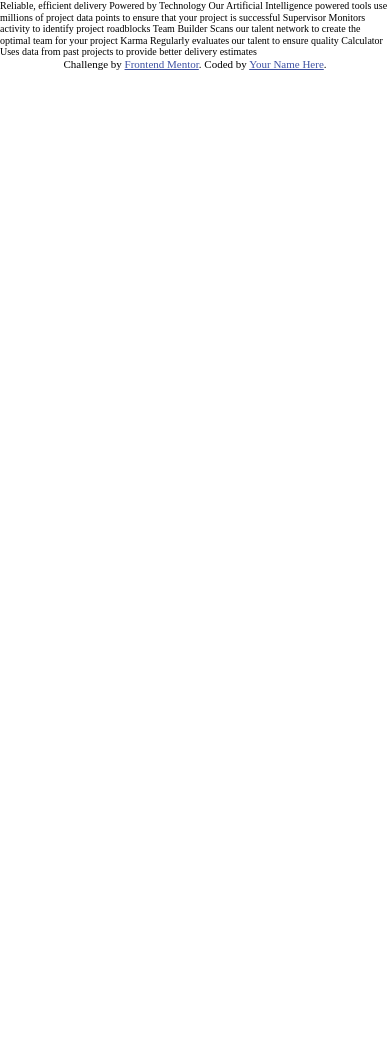
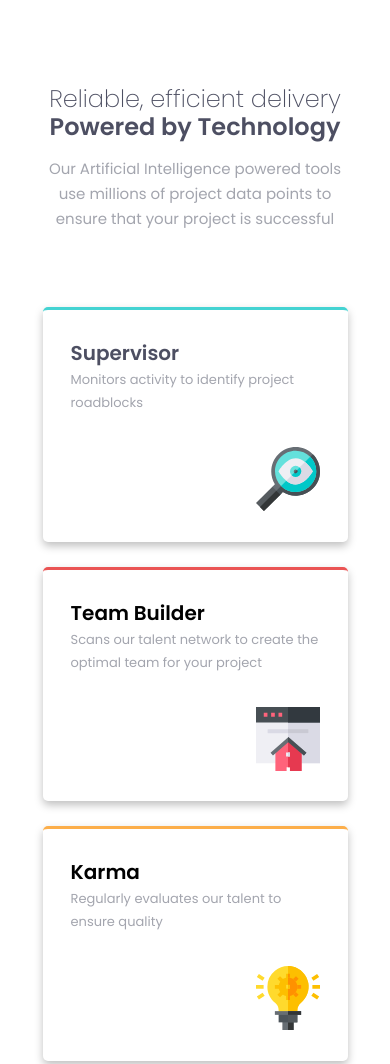
Before and after one commit to Laoluwapo/four-card-feature-section, a plain HTML site: page index.html in a window 390 px wide. Shown: the top 1064 px of the page. Before the commit the page ends 844 px from the top, so only its background shows below. Drawn offline with Linux system fonts and the light colour scheme.

Commit message:
Build the mobile design.

```diff
--- a/css/style.css
+++ b/css/style.css
@@ -8,6 +8,91 @@ html {
     font-size: 62.5%;
 }
 
+body {
+    display: flex;
+    flex-direction: column;
+    align-items: center;
+    font-family: 'Poppins', sans-serif;
+    height: 100vh;
+}
+
+.container {
+    max-width: 375px;
+    padding: 0 3.5rem;
+}
+
+.hero-heading1, .hero-heading2 {
+    font-size: 2.4rem;
+}
+
+.hero-heading1 {
+    font-weight: 200;
+}
+
+.hero-heading2 {
+    font-weight: 600;
+    margin-bottom: 1.6rem;
+}
+
+.hero-heading1, .hero-heading2, .supervisor {
+    color: #4D4F62;
+}
+
+.hero-text {
+    font-size: 1.5rem;
+    font-weight: 400;
+    line-height: 2.5rem;
+    color: hsl(229, 6%, 66%);
+}
+
+.container--hero {
+    margin-bottom: 7.6rem;
+    margin-top: 8.5rem;
+    text-align: center;
+}
+
+.supervisor, .team-builder, .karma, .calculator {
+    box-shadow: 0 4px 8px 0 rgb(0,0,0,25%);
+    border-radius: .5rem;
+    max-width: 311px;
+    margin-bottom: 2.5rem;
+    padding: 2.8rem;
+}
+
+.team-builder {
+    border-top: 3px solid #EA5454;
+}
+
+.segment-heading {
+    font-size: 2rem;
+    font-weight: 600;
+    line-height: 3rem;
+}
+
+.segment-text {
+    font-size: 1.3rem;
+    font-weight: 400;
+    line-height: 2.3rem;
+    margin-bottom: 3.3rem;
+    color: hsl(229, 6%, 66%);
+}
+
+.supervisor {
+    border-top: 3px solid #44D3D2;
+}
+
+.karma {
+    border-top: 3px solid #FCAE4A;
+}
+
+.calculator {
+    border-top: 3px solid #549EF2;
+}
+
+.segment-icon {
+    margin-left: 18.5rem;
+}
+
 .attribution {
     font-size: 11px;
     text-align: center;
--- a/index.html
+++ b/index.html
@@ -5,34 +5,47 @@
   <meta name="viewport" content="width=device-width, initial-scale=1.0">
   <link rel="icon" type="image/png" sizes="32x32" href="./images/favicon-32x32.png">
   <title>Frontend Mentor | Four card feature section</title>
+  <link rel="preconnect" href="https://fonts.googleapis.com">
+  <link rel="preconnect" href="https://fonts.gstatic.com" crossorigin>
+  <link href="https://fonts.googleapis.com/css2?family=Poppins:wght@200;400;600&display=swap" rel="stylesheet">
   <link rel="stylesheet" href="css/normalize.css">
   <link rel="stylesheet" href="css/style.css">
 </head>
 <body>
-
-  Reliable, efficient delivery
-  Powered by Technology
-
-  Our Artificial Intelligence powered tools use millions of project data points
-  to ensure that your project is successful
-
-  Supervisor
-  Monitors activity to identify project roadblocks
-
-  Team Builder
-  Scans our talent network to create the optimal team for your project
-
-  Karma
-  Regularly evaluates our talent to ensure quality
-
-  Calculator
-  Uses data from past projects to provide better delivery estimates
-
-
+  <div class="container">
+    <div class="container--hero">
+      <h2 class="hero-heading1">Reliable, efficient delivery</h2>
+      <h2 class="hero-heading2">Powered by Technology</h2>
+      <p class="hero-text">
+        Our Artificial Intelligence powered tools use millions of project data points
+        to ensure that your project is successful
+      </p>
+    </div>
+    <div class="supervisor">
+      <h3 class="segment-heading">Supervisor</h3>
+      <p class="segment-text">Monitors activity to identify project roadblocks</p>
+      <img class="segment-icon" src="images/icon-supervisor.svg" alt="">
+    </div>
+    <div class="team-builder">
+      <h3 class="segment-heading">Team Builder</h3>
+      <p class="segment-text">Scans our talent network to create the optimal team for your project</p>
+      <img class="segment-icon" src="images/icon-team-builder.svg" alt="">
+    </div>
+    <div class="karma">
+      <h3 class="segment-heading">Karma</h3>
+      <p class="segment-text">Regularly evaluates our talent to ensure quality</p>
+      <img class="segment-icon" src="images/icon-karma.svg" alt="">
+    </div>
+    <div class="calculator">
+      <h3 class="segment-heading">Calculator</h3>
+      <p class="segment-text">Uses data from past projects to provide better delivery estimates</p>
+      <img class="segment-icon" src="images/icon-calculator.svg" alt="">
+    </div>
+  </div>
   <footer>
     <p class="attribution">
       Challenge by <a href="https://www.frontendmentor.io?ref=challenge" target="_blank">Frontend Mentor</a>.
-      Coded by <a href="#">Your Name Here</a>.
+      Coded by <a target="_blank" href="https://twitter.com/laoluwaapo">Gabriel Alivide</a>.
     </p>
   </footer>
 </body>
```
